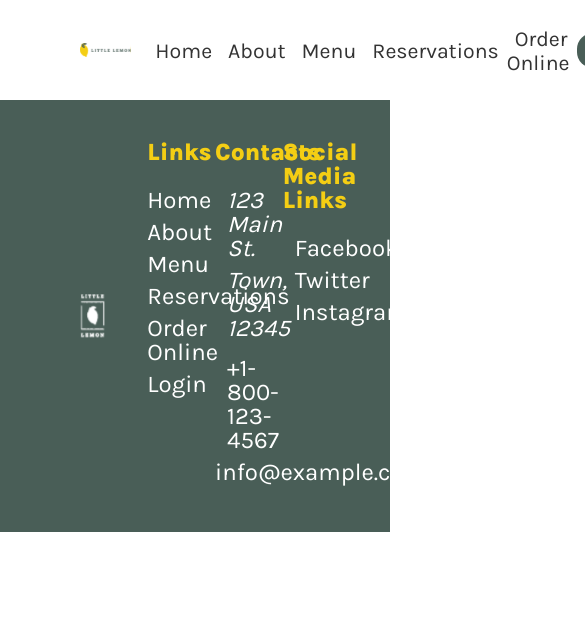
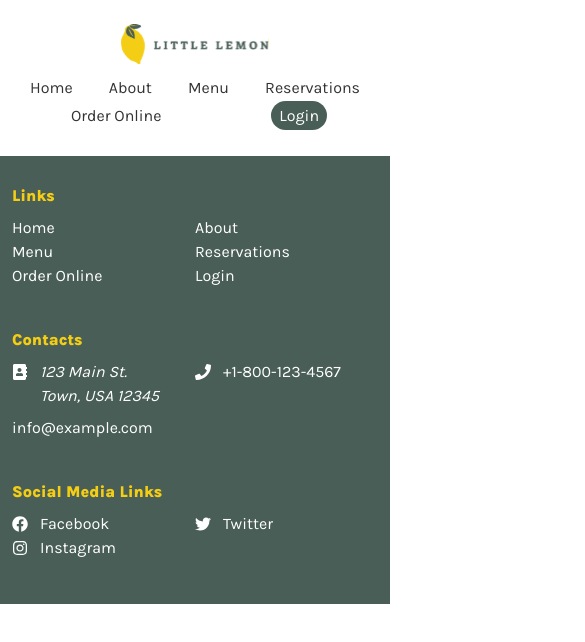
Before and after one commit to moroz-art-dev/little-lemon, a React (Create React App) app: page /login in a window 390 px wide. Shown: the top 642 px of the page, 585 px wide, since content can reach past the window. Built offline with nearby package versions, Linux system fonts and the light colour scheme; a web font is replaced by a local one.

Commit message:
update styles

```diff
--- a/src/App.css
+++ b/src/App.css
@@ -95,6 +95,7 @@ p {
     padding-left: var(--bs-gutter-x, 0.75rem);
     margin-right: auto;
     margin-left: auto;
+    box-sizing: border-box;
 }
 
 .button {
@@ -347,9 +348,6 @@ header .nav .active {
 .testimonialsReview h2 {
     grid-column: 1 / 5;
     text-align: center;
-}
-
-.testimonialsReview h2 {
     text-transform: uppercase;
     font-weight: var(--section-title-weight);
     font-size: var(--section-title-size);
@@ -816,8 +814,215 @@ header .nav .active {
     display: flex;
 }
 
-@media (min-width: 1200px) {
+@media (max-width: 767px) {
+    :root {
+        --display-title-size: 3rem;
+        --display-title-line: 3rem;
+
+        --sub-title-size: 2rem;
+        --sub-title-line: 2rem;
+
+        --lead-text-size: 1rem;
+        --lead-text-line: 1rem;
+
+        --section-title-size: 1.5rem;
+        --section-title-line: 1.5rem;
+
+        --section-categories-size: 1.3rem;
+        --section-categories-line: 1.3rem;
+
+        --cart-title-size: 1rem;
+        --cart-title-line: 1rem;
+
+        --paragraph-text-size: 1rem;
+        --paragraph-text-line: 1rem;
+
+        --highlight-text-size: 1rem;
+        --highlight-text-line: 1rem;
+    }
+
+    h1,
+    h2,
+    h3,
+    h4,
+    h5,
+    h6 {
+        margin-top: 0.5rem;
+        margin-bottom: 0.75rem;
+    }
+
+    .highlightsTitle h2,
+    .highlightsTitle {
+        margin-bottom: 1rem;
+    }
+
+    .card .content {
+        height: auto;
+    }
+
+    .review {
+        display: flex;
+        flex-wrap: wrap;
+    }
+
+    .review p,
+    .reviewImg {
+        width: 50%;
+    }
+
+    .review p {
+        box-sizing: border-box;
+        padding-left: 5%;
+    }
+
+    .stars {
+        justify-content: flex-start;
+        width: 100%;
+    }
+
+    .highlightsTitle {
+        flex-direction: column;
+    }
+
+    header .nav ul {
+        flex-wrap: wrap;
+    }
+
+    .card {
+        border-bottom-left-radius: var(--radius);
+        border-bottom-right-radius: var(--radius);
+    }
+
+    .testimonialsReview,
+    .highlightsCards {
+        grid-template-columns: 1fr;
+    }
+
+    .testimonialsReview h2 {
+        grid-column: 1;
+    }
+
+    .formTopSection h1,
+    .formBottom,
+    .testimonialsReview,
+    .highlightsTitle,
+    .highlightsCards,
+    header a,
+    header nav,
+    .formTop,
+    .footerLogo,
+    .footerLinks,
+    .footerContacts,
+    .footerSocial,
+    .heroText,
+    .aboutText,
+    .heroImages,
+    .aboutImages {
+        grid-column: 1 / 13;
+    }
+
+    .footerLogo,
+    .heroImages,
+    .aboutImages {
+        display: none;
+    }
+
+    .footer ul {
+        display: flex;
+        flex-wrap: wrap;
+    }
+
+    .footer li {
+        width: 50%;
+    }
+
+    .formTop {
+        grid-template-columns: 1fr;
+    }
+
+    .formTop input.inputForm:not([type="radio"]):not([type="checkbox"]),
+    .formTop textarea,
+    .formTop .reactSelect__control {
+        max-width: none;
+    }
+
+    header .nav ul li {
+        margin-bottom: 0.75rem;
+    }
+}
+
+@media (min-width: 769px) and (max-width: 1199px) {
+    .formTop input.inputForm:not([type="radio"]):not([type="checkbox"]),
+    .formTop textarea,
+    .formTop .reactSelect__control {
+        max-width: none;
+    }
+
+    .formBottom,
+    .testimonialsReview,
+    .highlightsTitle,
+    .highlightsCards,
+    header a,
+    header nav,
+    .formTop,
+    .footerLogo,
+    .footerLinks,
+    .footerContacts,
+    .footerSocial,
+    .heroText,
+    .aboutText,
+    .heroImages,
+    .aboutImages {
+        grid-column: 1 / 13;
+    }
+
+    .heroText,
+    .aboutText {
+        grid-column: 1 / 8;
+    }
+
+    .heroImages,
+    .aboutImages {
+        grid-column: 8 / 13;
+    }
+
+    .footerLogo {
+        grid-column: 1 / 4;
+    }
+
+    .footerLinks {
+        grid-column: 4 / 7;
+    }
+
+    .footerContacts {
+        grid-column: 7 / 10;
+    }
+
+    .footerSocial {
+        grid-column: 10 / 13;
+    }
+
+    .testimonialsReview h2 {
+        grid-column: 1 / 3;
+    }
+
+    .testimonialsReview {
+        grid-template-columns: repeat(2, 1fr);
+    }
+
+    .formTopSection h1 {
+        text-align: center;
+    }
+}
+
+@media (min-width: 1200px) and (max-width: 1399px) {
     .container {
         max-width: 1200px;
     }
 }
+
+@media (min-width: 1400px) {
+    .container {
+        max-width: 1400px;
+    }
+}
```
